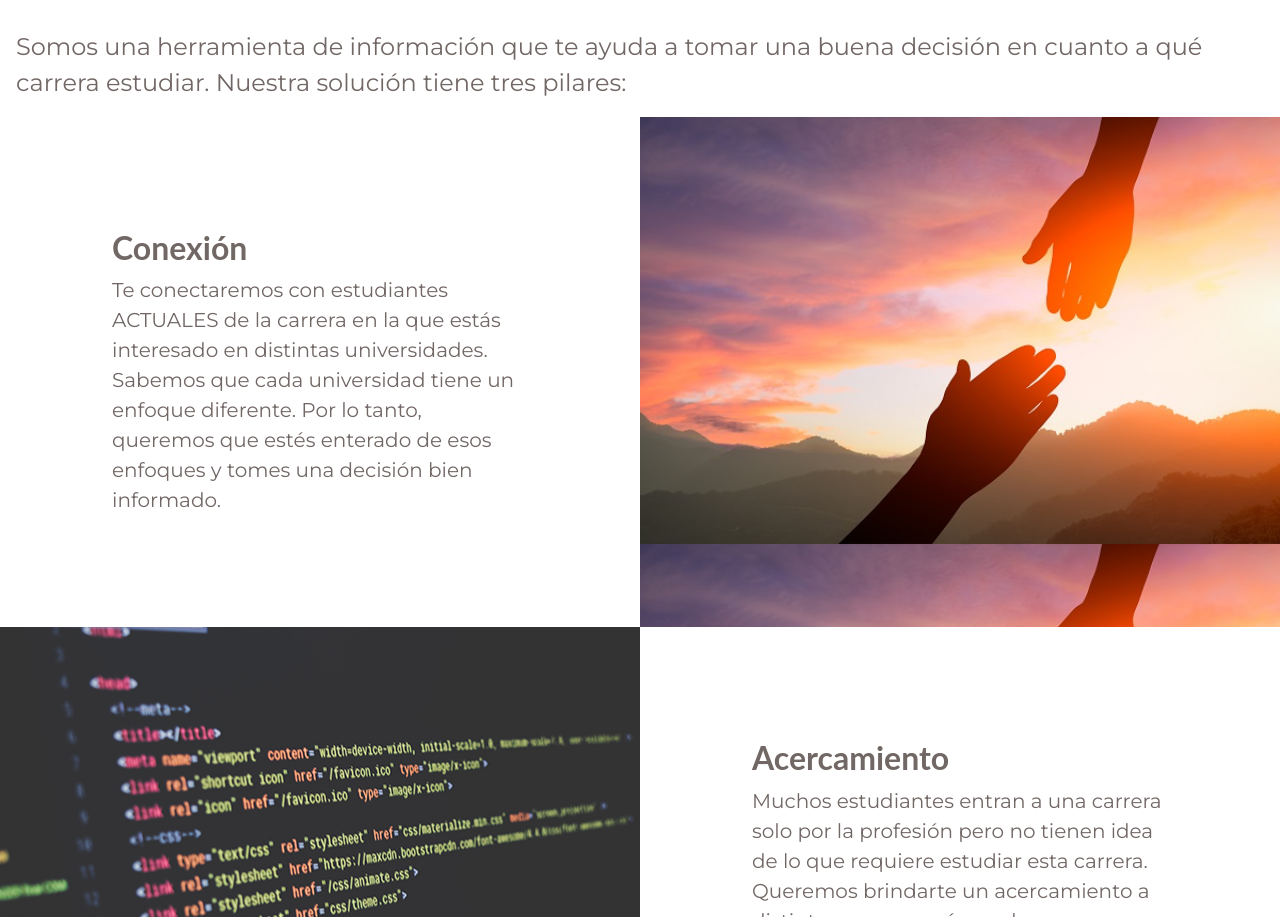
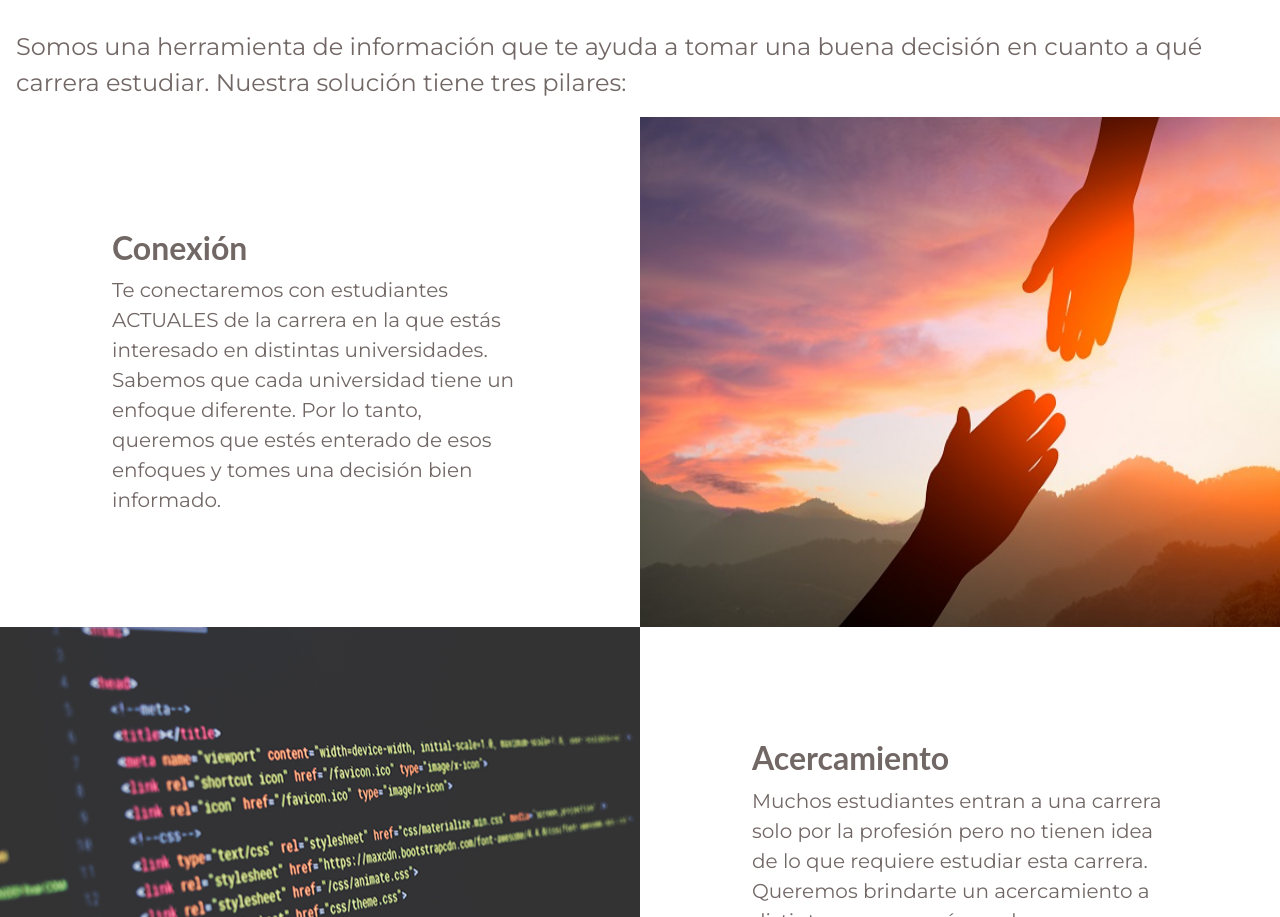
Before and after one commit to sarabepu/gurUh, a website: page descubre/index.html in a window 1280 px wide. Shown: the part 1644-2561 px from the top of the page. Drawn offline with Linux system fonts and the light colour scheme; files whose address does not match are found by name.

Commit message:
fized repeated image

```diff
--- a/css/newmain.css
+++ b/css/newmain.css
@@ -50,7 +50,7 @@
 
   .showcase .showcase-img1 {
     min-height: 30rem;
-    background-size: contain;
+    background-size: 100% 100%;
   }
   .video-presentacion{
     padding-top: 1rem;
```
